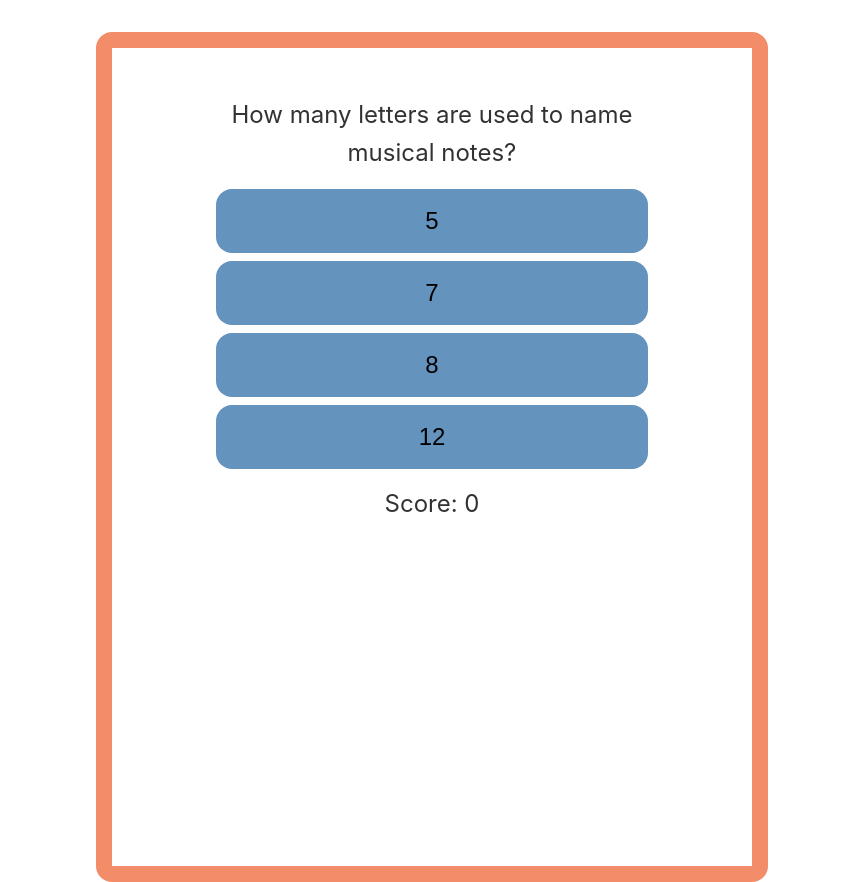
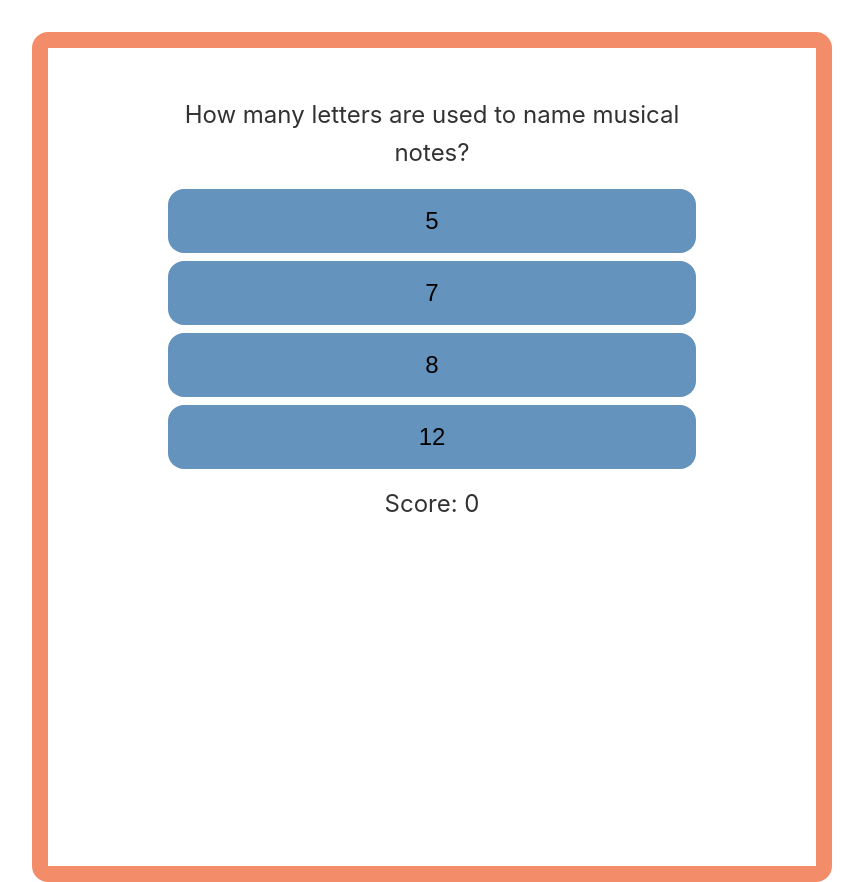
Before and after one commit to casserole27/music-theory-quiz, a Vue app: page / in a window 1280 px wide. Shown: the whole page, without its empty margins (208-1071 px from the left). Built offline with nearby package versions, Linux system fonts and the light colour scheme.

Commit message:
Responsive screen size adjustmnet.

```diff
--- a/src/App.vue
+++ b/src/App.vue
@@ -38,6 +38,12 @@ const wrongAnswers = ref(0);
     border-radius: 1rem;
   }
 
+  @media screen and (min-width: 1001px) {
+    .container {
+      width: 1000px;
+    }
+  }
+
   @media screen and (max-width: 1000px) {
     .container {
       margin-top: 0;
```
